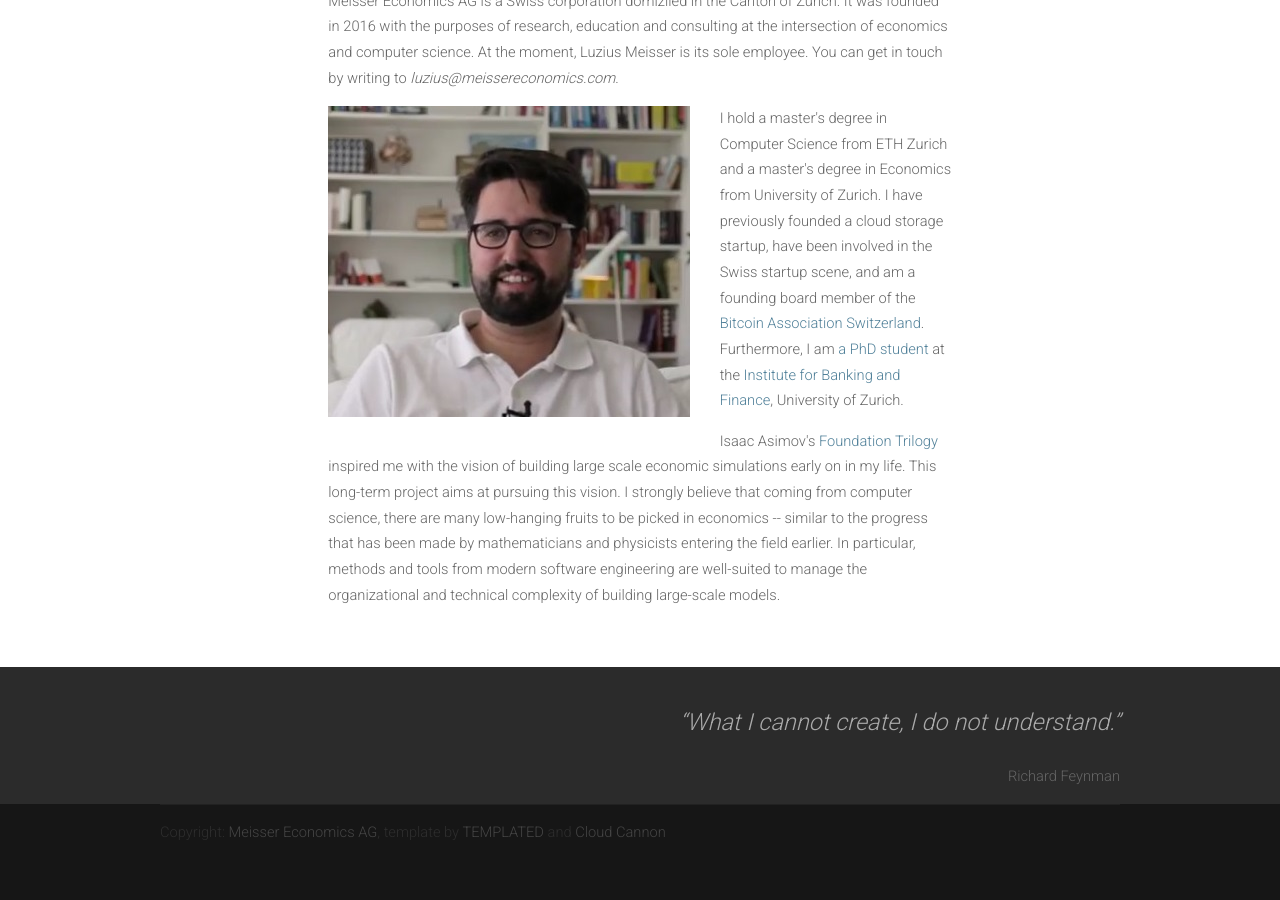
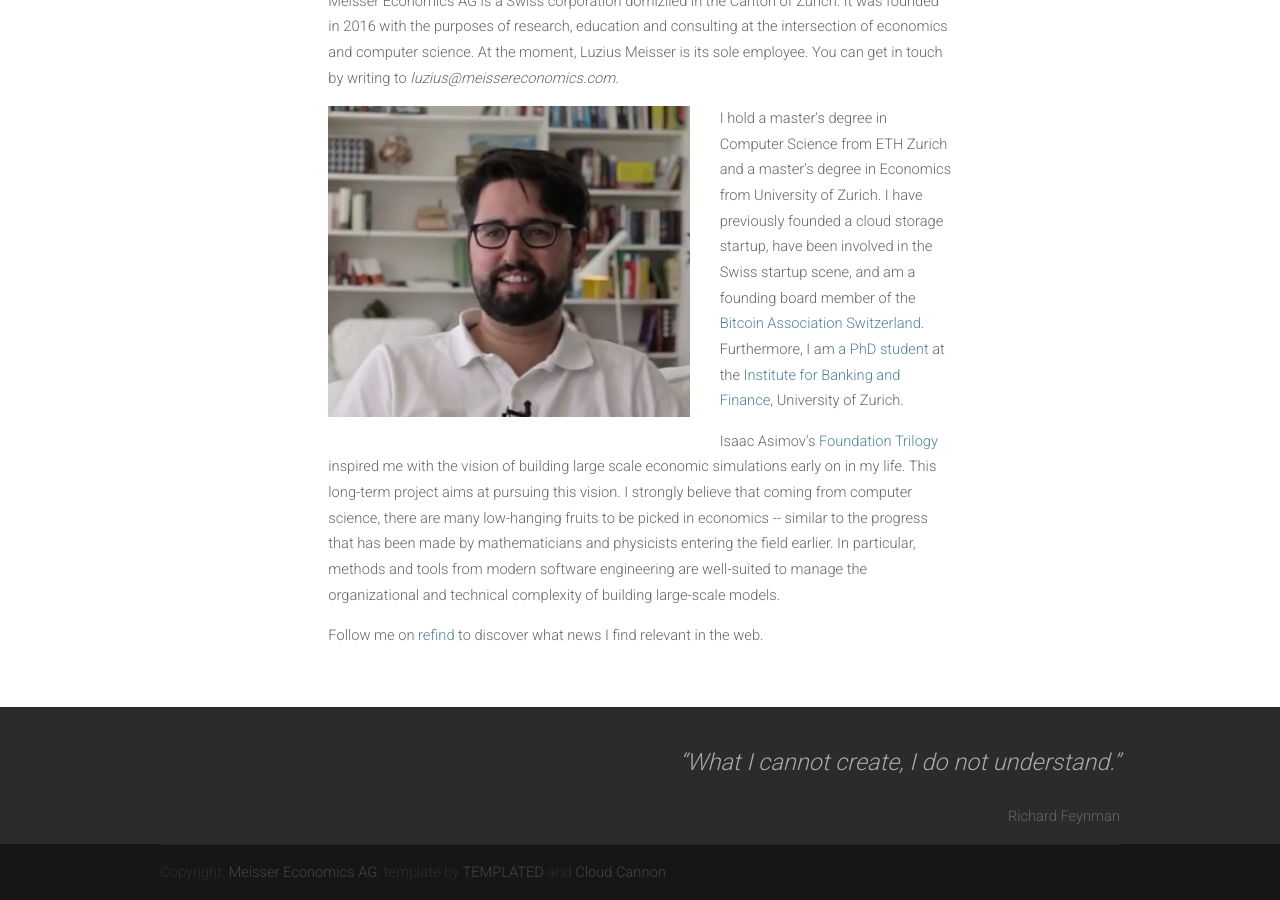
Before and after one commit to meisserecon/www, a Jekyll site: the page built from about.md, in a window 1280 px wide and 900 px high, scrolled down 619 px. Built offline with Jekyll 4.4.1, drawn with Linux system fonts in a browser that asks for light colours; nearby versions of some CDN libraries; before the commit the page ends 1479 px from its top, so only the background shows below that.

Commit message:
Update about.md

```diff
--- a/about.md
+++ b/about.md
@@ -8,3 +8,5 @@ permalink: /about/
 <p><img src="/assets/images/luzius.jpg" alt="" class="image left"> I hold a master's degree in Computer Science from ETH Zurich and a master's degree in Economics from University of Zurich. I have previously founded a cloud storage startup, have been involved in the Swiss startup scene, and am a founding board member of the <a href="http://bitcoinassociation.ch/">Bitcoin Association Switzerland</a>. Furthermore, I am <a href="http://www.phd-finance.uzh.ch/en/People/students/meisser.html">a PhD student</a> at the <a href="http://www.bf.uzh.ch/">Institute for Banking and Finance</a>, University of Zurich.</p>
 
 <p>Isaac Asimov's <a href="https://en.wikipedia.org/wiki/Foundation_series">Foundation Trilogy</a> inspired me with the vision of building large scale economic simulations early on in my life. This long-term project aims at pursuing this vision. I strongly believe that coming from computer science, there are many low-hanging fruits to be picked in economics -- similar to the progress that has been made by mathematicians and physicists entering the field earlier. In particular, methods and tools from modern software engineering are well-suited to manage the organizational and technical complexity of building large-scale models.</p>
+
+<p>Follow me on <a href="https://refind.com/Luzius">refind</a> to discover what news I find relevant in the web.</p>
```
